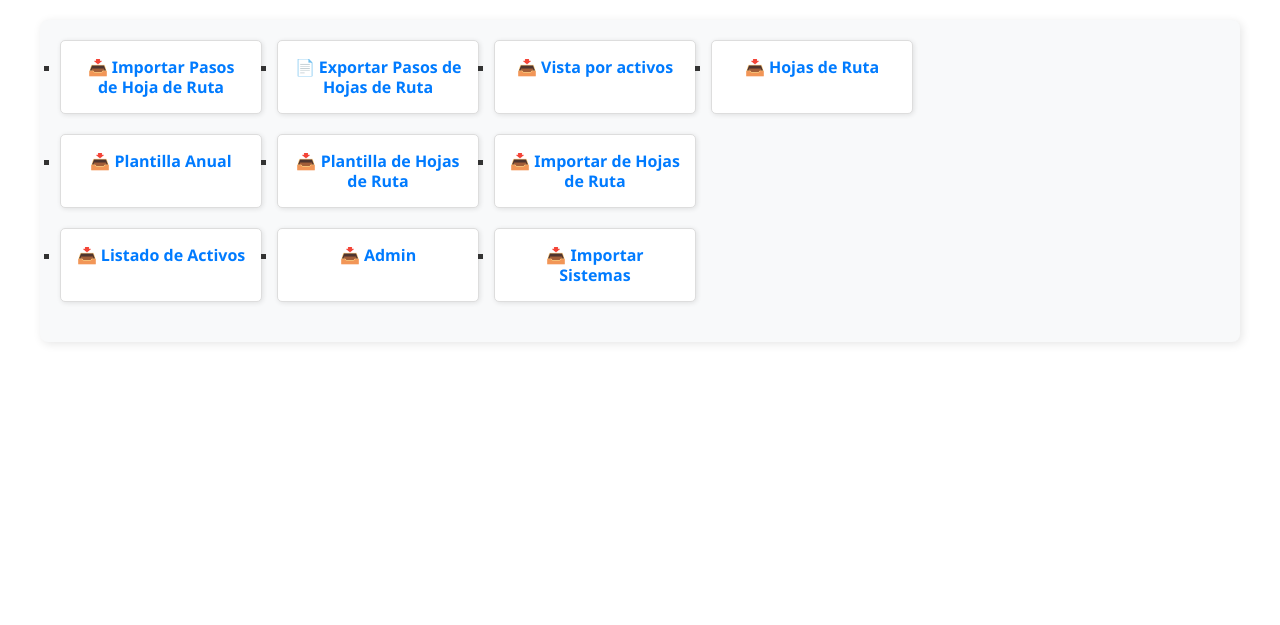
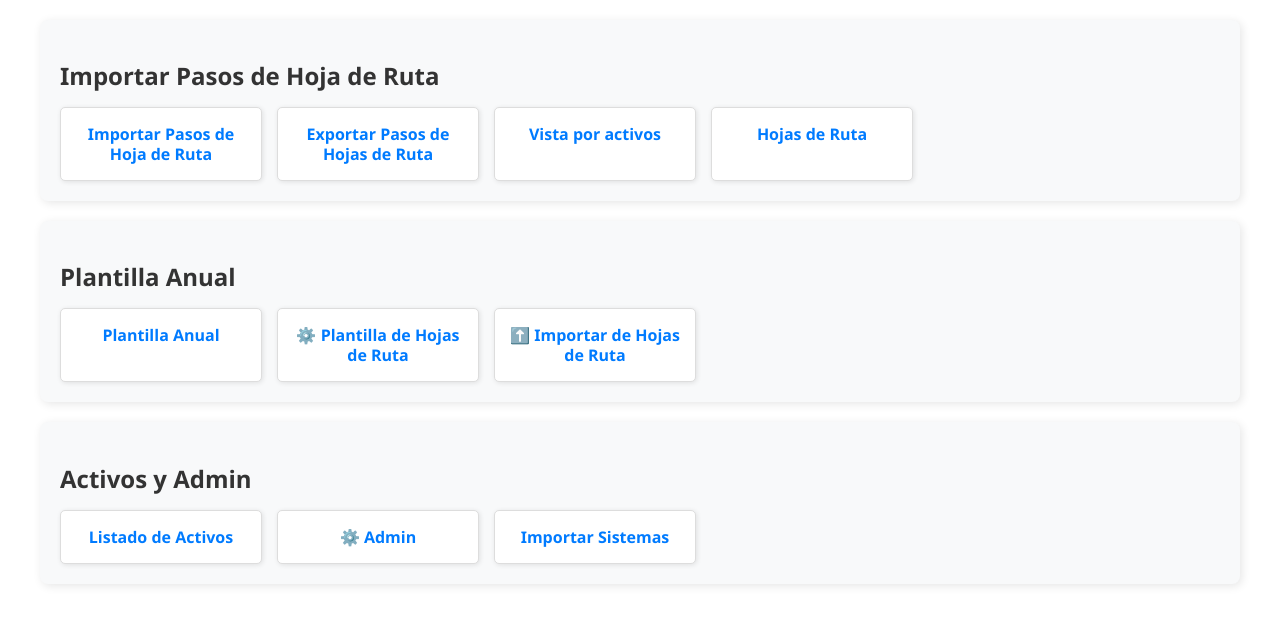
Before and after one commit to sajaldi/juda7works, a Django app: page /cmms/menu in a window 1280 px wide. Shown: the part 59-684 px from the top of the page. Run offline with Django 5.2, Linux system fonts and the light colour scheme.

Commit message:
Guardado para produccion

```diff
--- a/cmms/admin.py
+++ b/cmms/admin.py
@@ -15,7 +15,7 @@ from .admin.modelos.plan_de_mantenimiento_admin import PlanDeMantenimientoAdmin
 from .admin.modelos.frecuencia_admin import FrecuenciaAdmin
 from .admin.modelos.pasos_hoja_de_ruta_admin import PasosHojaDeRutaAdmin
 
-
+admin.site.register(MenuItem)
 
 from django.contrib.admin import AdminSite
 from django.utils.translation import ugettext_lazy as _
--- a/cmms/admin/modelos/__init__.py
+++ b/cmms/admin/modelos/__init__.py
@@ -14,3 +14,4 @@ from .frecuencia_admin import*
 from .pasos_hoja_de_ruta_admin import*
 from .kit_de_herramientas_admin import *
 from .personal_admin import *
+from .unidades_admin import *
--- a/cmms/admin/modelos/kit_de_herramientas_admin.py
+++ b/cmms/admin/modelos/kit_de_herramientas_admin.py
@@ -6,7 +6,7 @@ from ...models import KitDeHerramientas, Herramienta
 
 @admin.register(KitDeHerramientas)
 class KitDeHerramientasAdmin(admin.ModelAdmin):
-    list_display = ('nombre', 'descripcion',)
+    list_display = ('clave_kit','nombre', 'descripcion',)
     search_fields = ('nombre', 'descripcion')
 
     ordering = ('nombre',)
--- a/cmms/views.py
+++ b/cmms/views.py
@@ -361,9 +361,6 @@ def vista_activos_por_dia(request, fecha_inicio):
     return render(request, 'cmms/vista_activos_por_dia.html', context)
 
 
-
-
-
 def exportar_pasos_hoja_de_ruta(request):
     # Crear un nuevo libro de trabajo y hoja
     wb = openpyxl.Workbook()
@@ -510,3 +507,24 @@ def ordenes_por_fecha(request, semana):
          'hoja_ruta_por_fecha': hoja_ruta_por_fecha,
     }
     return render(request, 'cmms/ordenes_por_fecha.html', context)
+
+
+
+from django.shortcuts import render
+
+def menu_view(request):
+    # Aquí podrías hacer una consulta a la base de datos para obtener los elementos dinámicos
+    dynamic_menu_items = [
+        {'name': 'Nuevo Item 1', 'url': '/nuevo_item_1/'},
+        {'name': 'Nuevo Item 2', 'url': '/nuevo_item_2/'},
+        # Otros elementos dinámicos
+    ]
+
+    return render(request, 'nombre_de_tu_template.html', {'dynamic_menu_items': dynamic_menu_items})
+
+
+from .models import MenuItem
+
+def menu_view(request):
+    dynamic_menu_items = MenuItem.objects.all().order_by('order')
+    return render(request, 'nombre_de_tu_template.html', {'dynamic_menu_items': dynamic_menu_items})
--- a/templates/cmms/menu.html
+++ b/templates/cmms/menu.html
@@ -2,70 +2,36 @@
 
 {% block content %}
 <div class="container">
-    <nav class="menu">
+    <!-- Contenedor para "Importar Pasos de Hoja de Ruta" -->
+    <div class="category-container">
+        <h3>Importar Pasos de Hoja de Ruta</h3>
         <ul>
-            <li>
-                <a href="{% url 'importar_pasos' %}">
-                    📥 Importar Pasos de Hoja de Ruta
-                </a>
-            </li>
-            <li>
-                <a href="{% url 'exportar_pasos' %}">
-                    📄 Exportar Pasos de Hojas de Ruta
-                </a>
-            </li>
-            <li>
-                <a href="{% url 'vista_activos' %}">
-                    📥 Vista por activos
-                </a>
-            </li>
+            <li><a href="{% url 'importar_pasos' %}">Importar Pasos de Hoja de Ruta</a></li>
+            <li><a href="{% url 'exportar_pasos' %}">Exportar Pasos de Hojas de Ruta</a></li>
+            <li><a href="{% url 'vista_activos' %}">Vista por activos</a></li>
+            <li><a href="/admin/cmms/hojaderuta/">Hojas de Ruta</a></li>
+        </ul>
+    </div>
 
-            <li>
-                <a href="/admin/cmms/hojaderuta/">
-                    📥 Hojas de Ruta
-                </a>
-            </li>
+    <!-- Contenedor para "Plantilla Anual" -->
+    <div class="category-container">
+        <h3>Plantilla Anual</h3>
+        <ul>
+            <li><a href="{% url 'vista_anual' %}">Plantilla Anual</a></li>
+            <li><a href="{% url 'exportar_plantilla_hojaderuta' %}">⚙️ Plantilla de Hojas de Ruta</a></li>
+            <li><a href="{% url 'importar_plantilla_hojaderuta' %}">⬆️ Importar de Hojas de Ruta</a></li>
         </ul>
+    </div>
 
+    <!-- Contenedor para "Activos y Admin" -->
+    <div class="category-container">
+        <h3>Activos y Admin</h3>
         <ul>
-            <li>
-                <a href="{% url 'vista_anual' %}">
-                    📥 Plantilla Anual
-                </a>
-            </li>
-            <li>
-                <a href="{% url 'exportar_plantilla_hojaderuta' %}">
-                    📥 Plantilla de Hojas de Ruta
-                </a>
-            </li>
-            <li>
-                <a href="{% url 'importar_plantilla_hojaderuta' %}">
-                    📥 Importar de Hojas de Ruta
-                </a>
-            </li>
+            <li><a href="/admin/cmms/activo">Listado de Activos</a></li>
+            <li><a href="/admin/">⚙️ Admin</a></li>
+            <li><a href="{% url 'importar_sistemas' %}">Importar Sistemas</a></li>
         </ul>
-
-        <ul>
-            <li>
-                <a href="/admin/cmms/activo">
-                    📥 Listado de Activos
-                </a>
-            </li>
-            <li>
-                <a href="/admin/">
-                    📥 Admin
-                </a>
-            </li>
-
-            <li>
-                <a href="{% url 'importar_sistemas' %}">
-                    📥 Importar Sistemas
-                </a>
-        </ul>
-
-
-
-    </nav>
+    </div>
 
     <div class="content">
         {% block page_content %}{% endblock %}
@@ -73,8 +39,7 @@
 </div>
 
 <style>
-    /* Estilos para el contenedor del menú */
-    .menu {
+    .category-container {
         background-color: #f8f9fa;
         padding: 20px;
         border-radius: 8px;
@@ -82,41 +47,71 @@
         margin-bottom: 20px;
     }
 
-    /* Hacemos que la lista se muestre como un contenedor flexible */
-    .menu ul {
+    .category-container h3 {
+        font-size: 1.5rem;
+        margin-bottom: 15px;
+        color: #333;
+    }
+
+    .category-container ul {
         list-style: none;
         padding: 0;
-        margin: 0 0 20px 0;
+        margin: 0;
         display: flex;
         flex-wrap: wrap;
         gap: 15px;
     }
 
-    /* Cada elemento de la lista se comporta como una tarjeta */
-    .menu li {
+    .category-container li {
         background-color: #fff;
         border: 1px solid #ddd;
         border-radius: 5px;
-        width: 200px;         /* Ancho fijo para crear un bloque cuadrado o rectangular */
+        width: 200px;
         text-align: center;
         box-shadow: 1px 1px 5px rgba(0, 0, 0, 0.1);
+        overflow: hidden;
+        position: relative;
     }
 
-    /* El enlace ocupa todo el bloque y se centra */
-    .menu li a {
+    .category-container li a {
         display: block;
         padding: 15px;
         text-decoration: none;
         font-size: 16px;
         font-weight: bold;
         color: #007bff;
-        transition: background 0.3s, color 0.3s;
+        transition: color 0.3s ease;
+        position: relative;
+        z-index: 1;
     }
 
-    /* Efecto hover para el enlace */
-    .menu li a:hover {
+    .category-container li::before {
+        content: "";
+        position: absolute;
+        top: 0;
+        left: -100%;
+        width: 100%;
+        height: 100%;
         background-color: #007bff;
+        transition: left 0.3s ease;
+        z-index: -1;
+    }
+
+    .category-container li:hover::before {
+        left: 0;
+    }
+
+    .category-container li a:hover {
         color: #fff;
+    }
+
+    .category-container li {
+        transition: transform 0.2s ease, box-shadow 0.2s ease;
+    }
+
+    .category-container li:hover {
+        transform: translateY(-3px);
+        box-shadow: 2px 2px 8px rgba(0, 0, 0, 0.2);
     }
 </style>
 {% endblock %}
```
Also changed, not shown: cmms/admin/modelos/area_admin.py (+7 -1 lines), cmms/admin/modelos/unidades_admin.py (added, +10 -0 lines), cmms/models.py (+31 -3 lines), views/herramientas_view.py (+77 -45 lines), views/hoja_de_ruta_views.py (+5 -17 lines), cmms/migrations/0023_kit_clave_kit.py (added), cmms/migrations/0024_kitdeherramientas_clave_kit.py (added), cmms/migrations/0025_alter_kitdeherramientas_clave_kit.py (added), cmms/migrations/0026_alter_herramienta_nombre.py (added), cmms/migrations/0027_menuitem.py (added).
